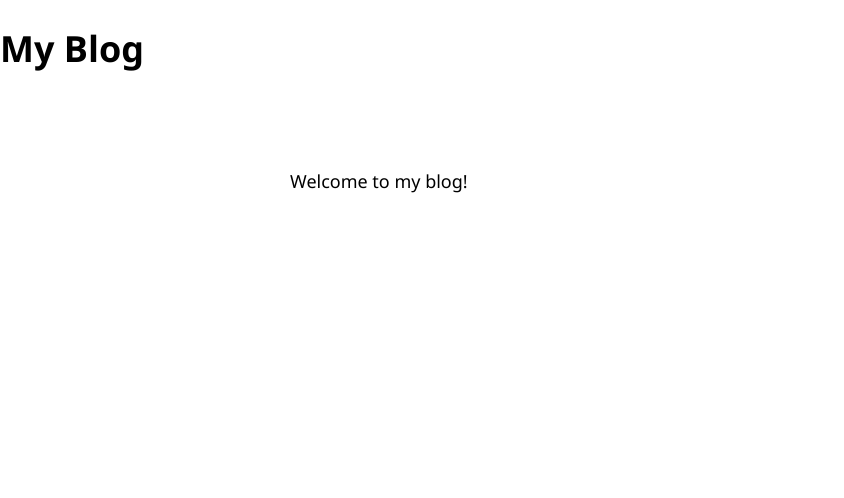
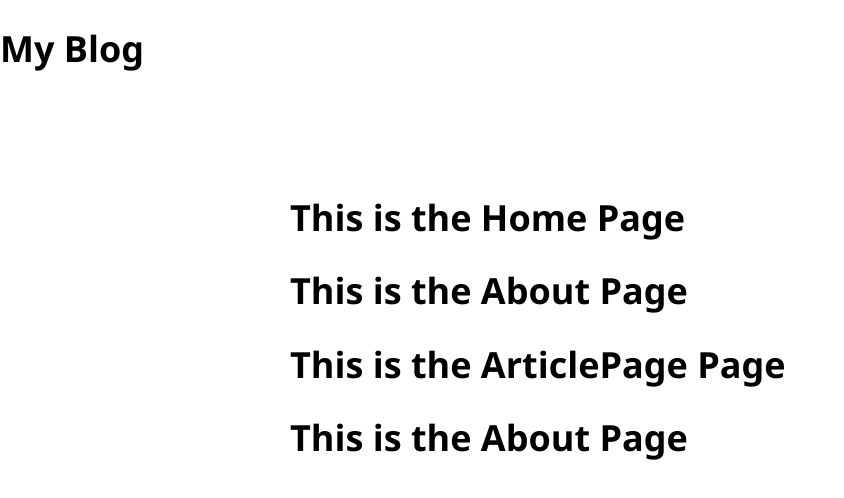
Before and after one commit to ElizPN/full-stack-blog, a React (Create React App) app: page / in a window 1280 px wide. Shown: the top 498 px of the page, without its empty margins (0-844 px from the left). Built offline with nearby package versions, Linux system fonts and the light colour scheme.

Commit message:
import pages

```diff
--- a/src/App.js
+++ b/src/App.js
@@ -1,13 +1,19 @@
-
-import './App.css';
+import "./App.css";
+import HomePage from "./pages/HomePage";
+import ArticlePage from "./pages/ArticlePage";
+import AboutPage from "./pages/AboutPage";
+import ArticlesListPage from "./pages/ArticlesListPage";
 
 function App() {
   return (
     <div className="App">
-    <h1>My Blog</h1>
-    <div id='page-body'>
-      Welcome to my blog!
-    </div>
+      <h1>My Blog</h1>
+      <div id="page-body">
+        <HomePage />
+        <AboutPage />
+        <ArticlesListPage />
+        <ArticlePage />
+      </div>
     </div>
   );
 }
```
